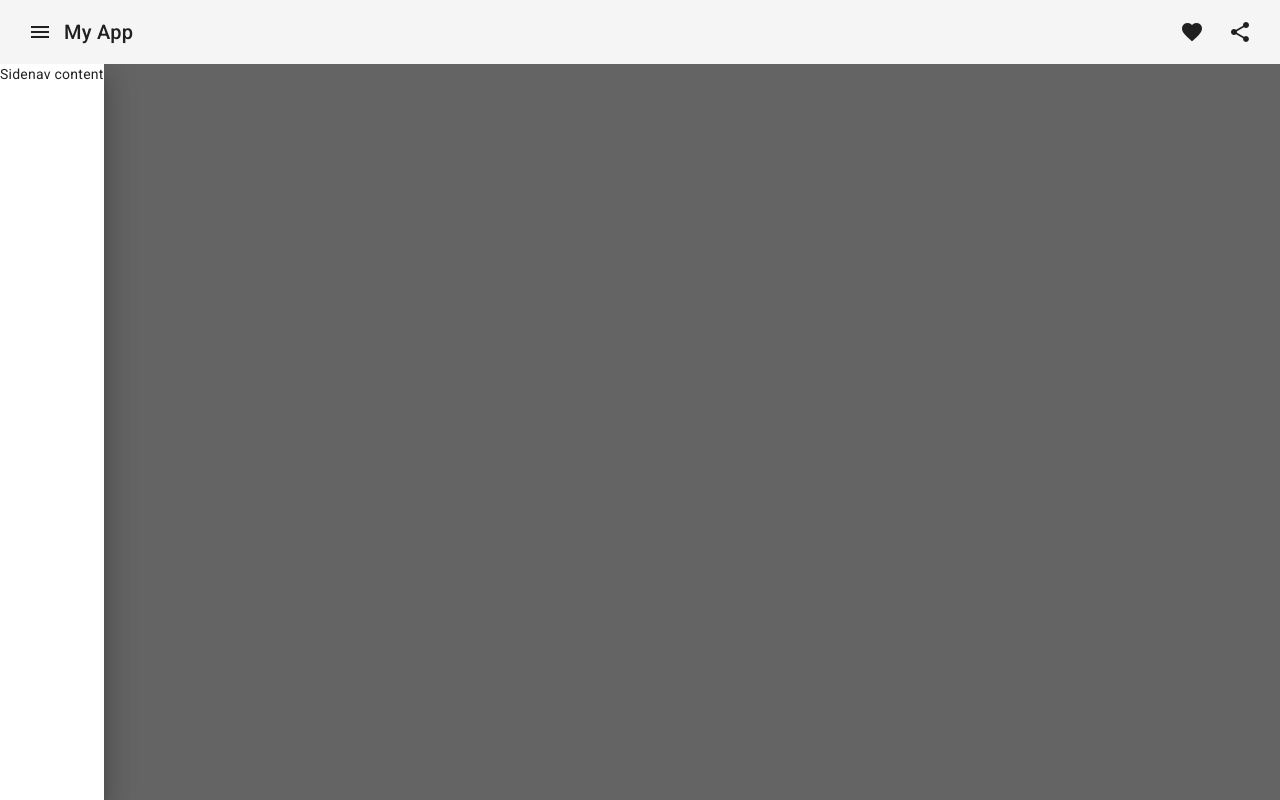
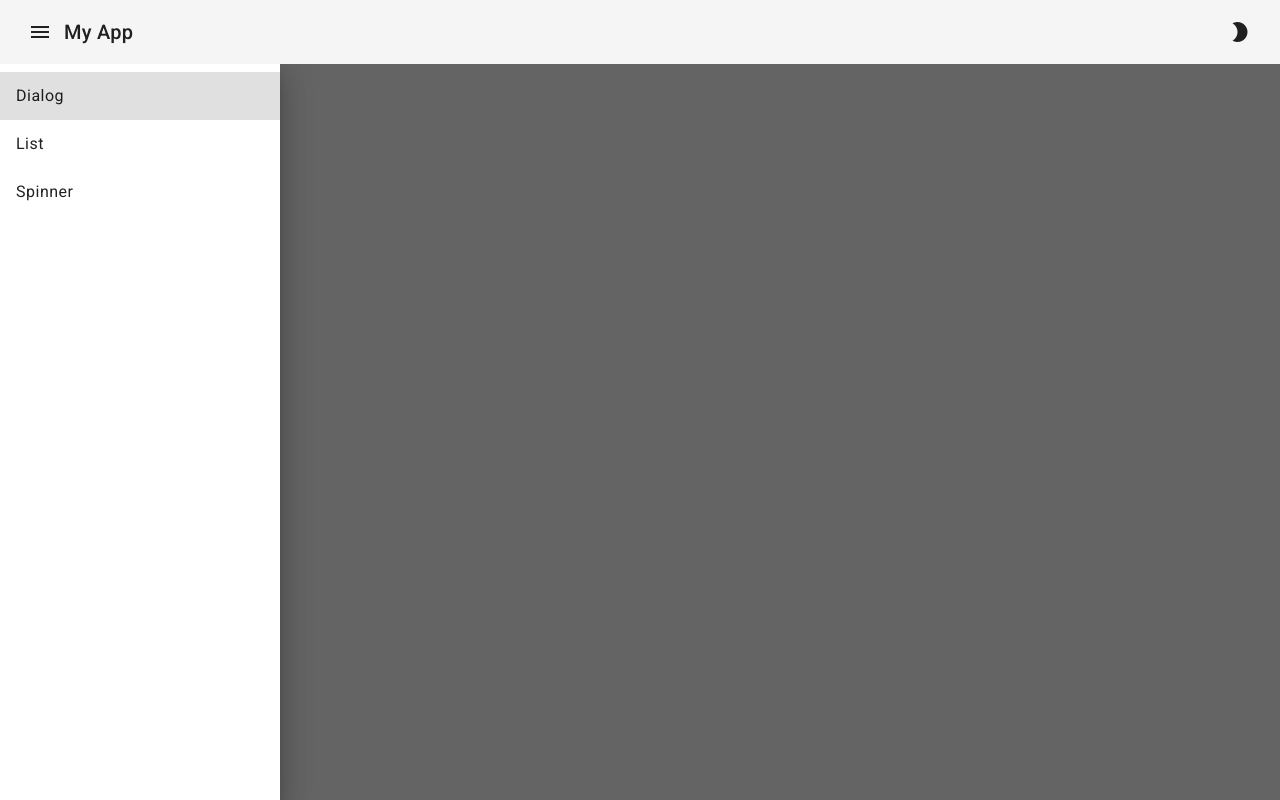
Before and after one commit to Pojerman/Angular-AngularMaterial, an Angular app: page / in a window 1280 px wide. Both pictures are taken after a click on the button "menu". Built offline with nearby package versions, Linux system fonts and the light colour scheme.

Commit message:
add dialogs, selection-list, service

```diff
--- /dev/null
+++ b/src/app/components/dialogs/dialogs.component.html
@@ -0,0 +1,6 @@
+<mat-grid-list cols="2" rowHeight="2:1">
+  <mat-grid-tile>1</mat-grid-tile>
+  <mat-grid-tile>2</mat-grid-tile>
+  <mat-grid-tile>3</mat-grid-tile>
+  <mat-grid-tile>4</mat-grid-tile>
+</mat-grid-list>
--- /dev/null
+++ b/src/app/components/dialogs/dialogs.component.scss
@@ -0,0 +1,3 @@
+mat-grid-tile {
+  background: lightblue;
+}
--- /dev/null
+++ b/src/app/components/drawer-list/drawer-list.component.html
@@ -0,0 +1,5 @@
+<mat-selection-list #drawerList role="list" (selectionChange)="onSelectionChange()" [multiple]="false" hideSingleSelectionIndicator>
+  @for (item of listItems; track item) {
+    <mat-list-option [value]="item" [selected]="selectionItem === item">{{item}}</mat-list-option>
+  }
+</mat-selection-list>
--- /dev/null
+++ b/src/app/components/drawer-list/drawer-list.component.ts
@@ -0,0 +1,30 @@
+import {Component, OnInit, ViewChild} from '@angular/core';
+import {MatListModule, MatSelectionList} from '@angular/material/list';
+import {ListItemsEnum} from "../../services/enums/list-items.enum";
+import {SelectedItemService} from "../../services/selected-item/selected-item.service";
+import {SidenavToggleService} from "../../services/sidenav-toggle/sidenav-toggle.service";
+
+@Component({
+  selector: 'app-drawer-list',
+  standalone: true,
+  imports: [MatListModule],
+  templateUrl: './drawer-list.component.html',
+  styleUrl: './drawer-list.component.scss'
+})
+export class DrawerListComponent implements OnInit{
+  @ViewChild('drawerList') selectionList!: MatSelectionList;
+  listItems: Array<string> = Array.from(Object.values(ListItemsEnum));
+  selectionItem: string | undefined;
+
+  constructor(private selectedItemService: SelectedItemService, private sidenavToggleService: SidenavToggleService) {
+  }
+
+  ngOnInit() {
+    this.selectionItem = this.selectedItemService.getSelectedItem();
+  }
+
+  onSelectionChange() {
+    this.selectedItemService.setSelectedItem(this.selectionList.selectedOptions.selected[0].value);
+    this.sidenavToggleService.toggle();
+  }
+}
--- a/src/app/components/sidenav/sidenav.component.html
+++ b/src/app/components/sidenav/sidenav.component.html
@@ -1,6 +1,13 @@
 <mat-drawer-container class="page-content" hasBackdrop="true">
-  <mat-drawer #drawer mode="over">Sidenav content</mat-drawer>
+  <mat-drawer #drawer mode="over" class="drawer">
+    <app-drawer-list></app-drawer-list>
+  </mat-drawer>
   <mat-drawer-content>
-    Main content
+    <ng-container [ngSwitch]="selectedItemService.getSelectedItem()">
+      <app-dialogs *ngSwitchCase="'Dialog'"></app-dialogs>
+      <div *ngSwitchDefault>
+        Main content
+      </div>
+    </ng-container>
   </mat-drawer-content>
 </mat-drawer-container>
--- a/src/app/components/sidenav/sidenav.component.scss
+++ b/src/app/components/sidenav/sidenav.component.scss
@@ -5,3 +5,8 @@
 .page-content {
   height: 100%;
 }
+
+.drawer {
+  max-width: 280px;
+  width: 100%;
+}
--- a/src/app/components/toolbar/toolbar.component.html
+++ b/src/app/components/toolbar/toolbar.component.html
@@ -5,9 +5,6 @@
   <span>My App</span>
   <span class="example-spacer"></span>
   <button mat-icon-button>
-    <mat-icon>favorite</mat-icon>
-  </button>
-  <button mat-icon-button>
-    <mat-icon>share</mat-icon>
+    <mat-icon>mode_night</mat-icon>
   </button>
 </mat-toolbar>
--- /dev/null
+++ b/src/app/services/enums/list-items.enum.ts
@@ -0,0 +1,5 @@
+export enum ListItemsEnum {
+  Dialog = 'Dialog',
+  List = 'List',
+  Spinner = 'Spinner',
+}
--- /dev/null
+++ b/src/app/services/selected-item/selected-item.service.ts
@@ -0,0 +1,17 @@
+import {Injectable} from "@angular/core";
+
+@Injectable({
+  providedIn: 'root'
+})
+
+export class SelectedItemService {
+  private selectedItem: string | undefined;
+
+  setSelectedItem(item: string) {
+    this.selectedItem = item;
+  }
+
+  getSelectedItem(): string | undefined {
+    return this.selectedItem;
+  }
+}
```
Also changed, not shown: src/app/components/dialogs/dialogs.component.ts (added, +13 -0 lines), src/app/components/sidenav/sidenav.component.ts (+11 -2 lines), src/app/components/drawer-list/drawer-list.component.scss (added).
